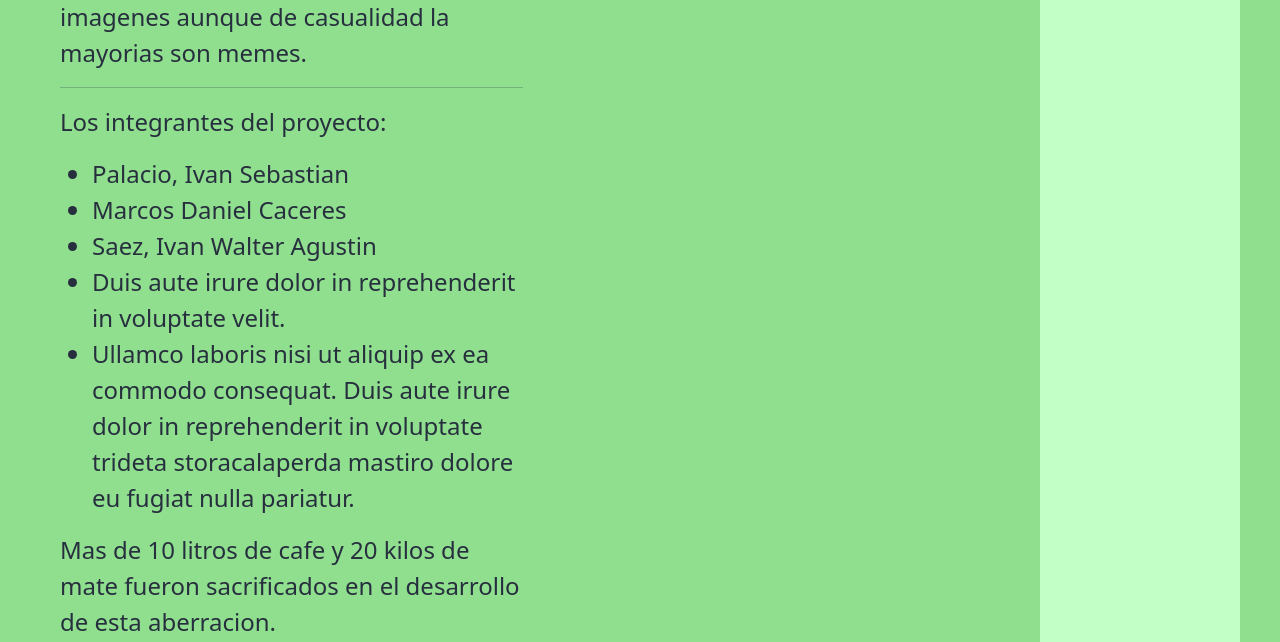
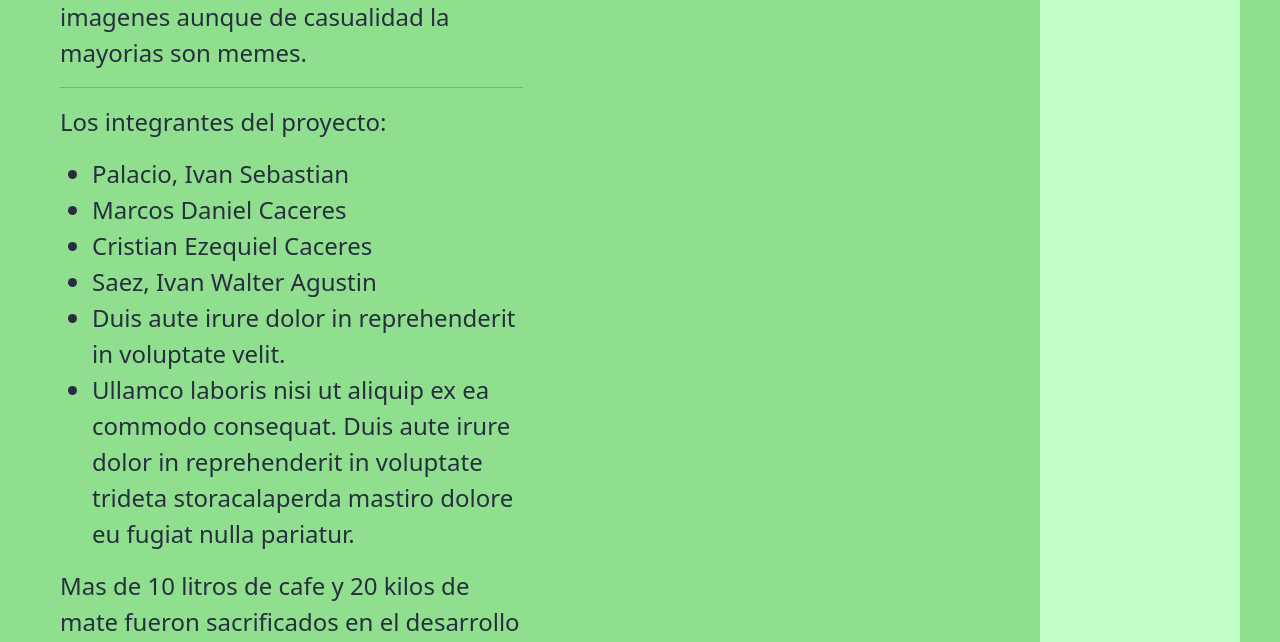
Before and after one commit to Pi7o/proyecto_informatorio_grupo14_2021, a Django app: page /about/ in a window 1280 px wide. Shown: the part 540-1182 px from the top of the page. Run offline with Django 3.2, Linux system fonts and the light colour scheme; parts of the project's set-up code (start-up, migrations or seed data) failed here and were passed over; some libraries are stand-ins or nearby versions.

Commit message:
Este es otra modificacion del nombre

```diff
--- a/templates/about.html
+++ b/templates/about.html
@@ -31,6 +31,7 @@
           <li><i class="ion-android-checkmark-circle"></i> Palacio, Ivan Sebastian</li>
 
           <li><i class="ion-android-checkmark-circle"></i> Marcos Daniel Caceres</li>
+          <li><i class="ion-android-checkmark-circle"></i> Cristian Ezequiel Caceres</li>
 
           <li><i class="ion-android-checkmark-circle"></i> Saez, Ivan Walter Agustin</li>
           <li><i class="ion-android-checkmark-circle"></i> Duis aute irure dolor in reprehenderit in voluptate velit.</li>
```
